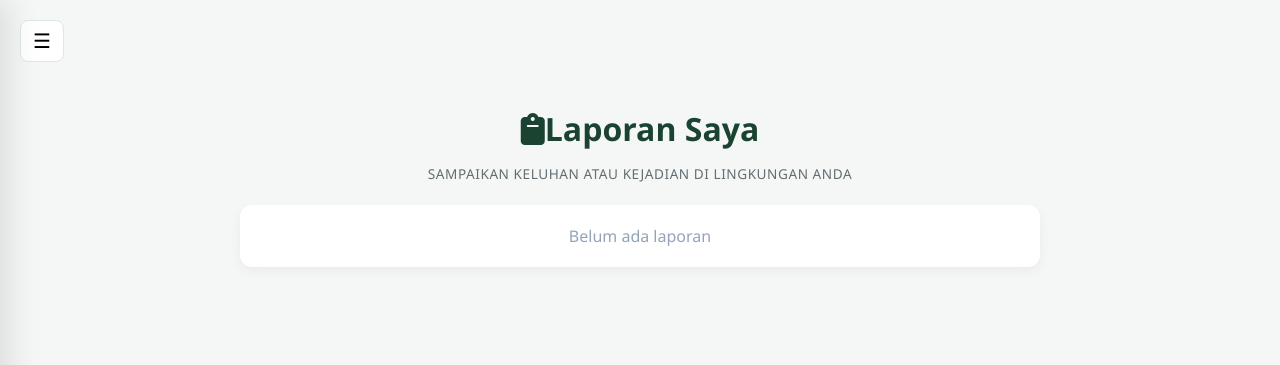
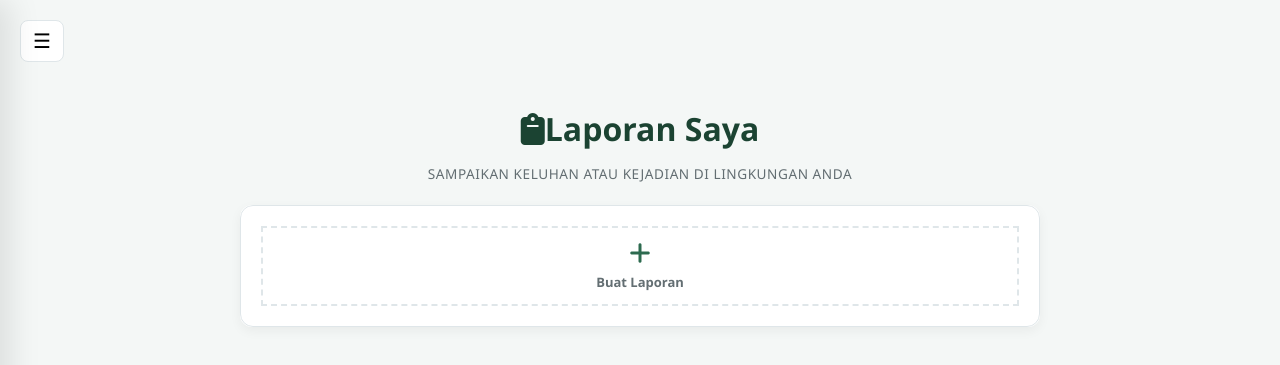
Before and after one commit to Xhyro-v/Desa-Kita, a FastAPI app: template templates/my_report.html in a window 1280 px wide. Shown: the top 365 px of the page. Run offline with FastAPI, Linux system fonts and the light colour scheme; the template is opened without the code that fills it, so the values that code supplies are empty.

Commit message:
Fix: fixing empty my-report card

```diff
--- a/routers/report.py
+++ b/routers/report.py
@@ -85,11 +85,6 @@ def my_report(request:Request,  db: Session = Depends(get_db)):
 
 
     report = db.query(Report).filter(Report.username == username).order_by(Report.id.desc()).all()
-
-
-
-    if not report:
-        raise HTTPException(status_code=404, detail="Report not found")
 
     if not username:
       return RedirectResponse("/auth/login", status_code=303)
--- a/static/css/report.css
+++ b/static/css/report.css
@@ -216,6 +216,7 @@ h3 {
     border-radius: 99px;
 }
 
+
 .input-with-icon {
     position: relative;
 }
@@ -276,6 +277,64 @@ textarea {
     letter-spacing: 0.04em;
 }
 
+
+
+.report-card-empty {
+  background: var(--color-card);
+  border-radius: 13px;
+  padding: 20px;
+  margin-bottom: 0px;
+  box-shadow: 0 4px 15px rgba(0,0,0,0.02);
+  border: 1px solid var(--color-border);
+}
+
+.empty-card.create-report {
+    display: flex;
+    align-items: center;
+    justify-content: center;
+    text-decoration: none;
+    border: 2px dashed var(--color-border);
+    background: transparent;
+    transition: all 0.3s ease;
+    min-height: 80px;
+}
+
+.announcement-card.create-announcement:hover {
+    background: rgba(45, 106, 79, 0.05);
+    border-color: var(--color-primary);
+    transform: translateY(-3px);
+}
+
+.accent.dashed {
+    background: repeating-linear-gradient(
+        to bottom,
+        var(--color-primary-light),
+        var(--color-primary-light) 5px,
+        transparent 5px,
+        transparent 10px
+    );
+}
+
+.create-content {
+    display: flex;
+    flex-direction: column;
+    align-items: center;
+    gap: 8px;
+    color: var(--color-text-muted);
+}
+
+.create-content i {
+    font-size: 24px;
+    color: var(--color-primary);
+}
+
+.create-content span {
+    font-size: 13px;
+    font-weight: 600;
+}
+
+
+
 @media (max-width: 768px) {
     .card-table table {
         font-size: 0.75rem;
--- a/templates/my_report.html
+++ b/templates/my_report.html
@@ -3,6 +3,10 @@
     rel="stylesheet"
     type="text/css"
     href="{{ url_for('static', path='css/report.css') }}"
+/>
+<link
+    href="https://fonts.googleapis.com/css2?family=Inter:wght@400;500;600;700&display=swap"
+    rel="stylesheet"
 />
 <title>My Report</title>
 {%endblock%} {% block content %}
@@ -69,7 +73,15 @@
             </tbody>
         </table>
         {% else %}
-        <div class="empty">Belum ada laporan</div>
+        <div class="report-card-empty">
+            <a href="/report" class="empty-card create-report">
+                <div class="accent dashed"></div>
+                <div class="create-content">
+                    <i class="fa-solid fa-plus"></i>
+                    <span>Buat Laporan</span>
+                </div>
+            </a>
+        </div>
         {% endif %}
     </div>
 </div>
```
